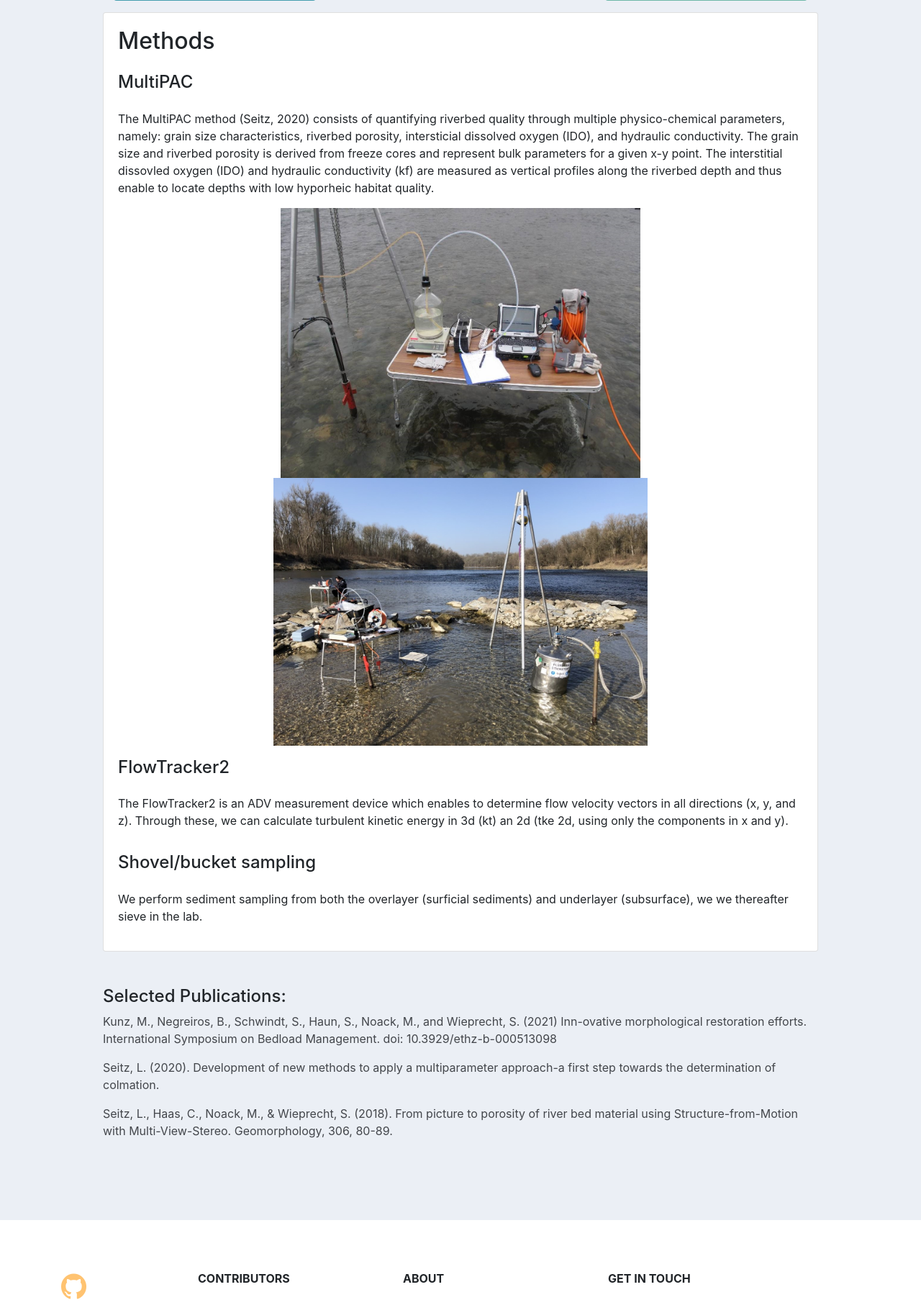
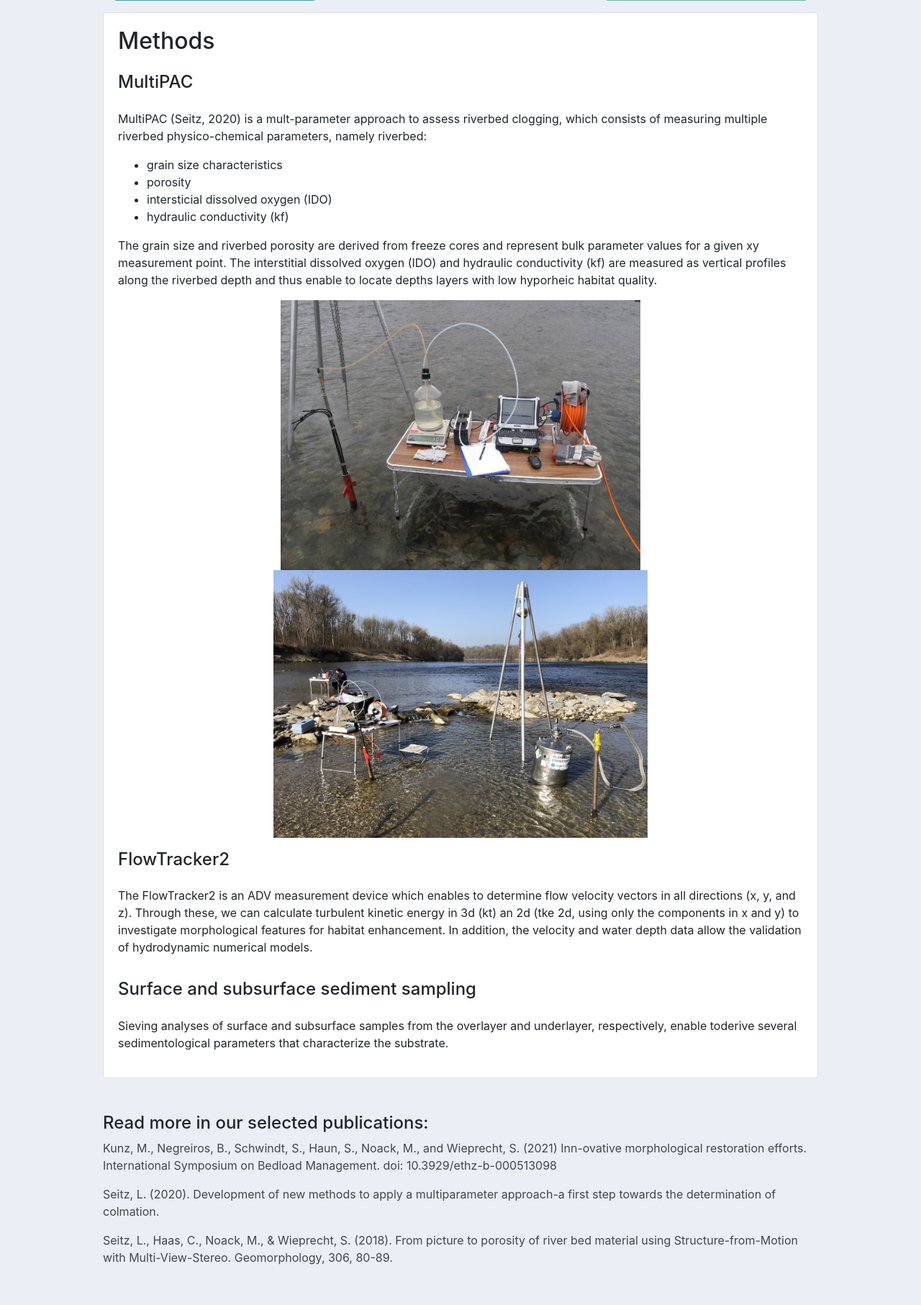
Before and after one commit to riveranalyst/software, a Django app: page / in a window 1280 px wide. Shown: the part 540-2353 px from the top of the page at 72% size. Run offline with Django 4.2, Linux system fonts and the light colour scheme; data that the repository does not hold is empty; some libraries are stand-ins or nearby versions.

Commit message:
improv. methods text

```diff
--- a/templates/home.html
+++ b/templates/home.html
@@ -72,12 +72,19 @@
         <div class="card card-body">
             <h2>Methods</h2>
 				<p><h4>MultiPAC</h4></p>
-					<p>The MultiPAC method (Seitz, 2020) consists of quantifying riverbed quality through multiple
-			physico-chemical parameters, namely: grain size characteristics, riverbed porosity, intersticial
-			dissolved oxygen (IDO), and hydraulic conductivity. The grain size and riverbed porosity is derived from
-			freeze cores and represent bulk parameters for a given x-y point. The interstitial
-			dissovled oxygen (IDO) and hydraulic conductivity (kf) are measured as vertical profiles along the riverbed
-						depth and thus enable to locate depths with low hyporheic habitat quality.</p>
+					<p>MultiPAC (Seitz, 2020) is a mult-parameter approach to assess riverbed clogging, which consists of
+						measuring multiple riverbed physico-chemical parameters, namely riverbed:
+						<ul>
+							<li>grain size characteristics </li>
+							<li>porosity</li>
+							<li>intersticial dissolved oxygen (IDO)</li>
+							<li>hydraulic conductivity (kf) </li>
+						</ul>
+					The grain size and riverbed porosity are derived from freeze cores and represent bulk parameter
+			values for a given xy measurement point. The interstitial dissolved oxygen (IDO) and hydraulic conductivity
+			(kf) are measured as vertical profiles along the riverbed depth and thus enable to locate depths layers with
+			low hyporheic habitat quality.</p>
+
 			<div class="row text-center">
 				<div class="col-md"><img src="{% static 'images/slurp-pic.jpg' %}" alt="Slurp" width="500"></div>
 
@@ -88,11 +95,12 @@
 
 				<p>The FlowTracker2 is an ADV measurement device which enables to determine flow velocity vectors in all
 			directions (x, y, and z). Through these, we can calculate turbulent kinetic energy in 3d (kt) an 2d (tke 2d,
-					using only the components in x and y).</p>
+					using only the components in x and y) to investigate morphological features for habitat enhancement.
+					In addition, the velocity and water depth data allow the validation of hydrodynamic numerical models.</p>
 
-			<p><h4> Shovel/bucket sampling</h4></p>
-				<p>We perform sediment sampling from both the overlayer (surficial sediments) and underlayer (subsurface),
-					we we thereafter sieve in the lab.</p>
+			<p><h4> Surface and subsurface sediment sampling</h4></p>
+				<p>Sieving analyses of surface and subsurface samples from the overlayer and underlayer, respectively,
+					enable toderive several sedimentological parameters that characterize the substrate.</p>
 
 
 <!--			<p><a href="mailto:beatriz.negreiros@iws.uni-stuttgart.de"><button class="btn btn-primary" type="submit">Get in touch</button></a></p>-->
@@ -105,7 +113,7 @@
 
 <br>
 <div>
-<h4>Selected Publications:</h4>
+<h4>Read more in our selected publications:</h4>
 	<p class="link"><a href="https://www.research-collection.ethz.ch/handle/20.500.11850/513098"> Kunz, M., Negreiros, B., Schwindt, S., Haun, S., Noack, M., and Wieprecht, S. (2021) Inn-ovative morphological restoration efforts. International Symposium on Bedload Management. doi: 10.3929/ethz-b-000513098 </a></p>
 	<p class="link"><a href="https://henry.baw.de/bitstream/20.500.11970/107414/1/276_Mitteilungen_UniStuttgart_Seitz.pdf">Seitz, L. (2020). Development of new methods to apply a multiparameter approach-a first step towards the determination of colmation.</a></p>
 	<p class="link"><a href="https://www.sciencedirect.com/science/article/abs/pii/S0169555X18300278">Seitz, L., Haas, C., Noack, M., & Wieprecht, S. (2018). From picture to porosity of river bed material using Structure-from-Motion with Multi-View-Stereo. Geomorphology, 306, 80-89.</a></p>
```
